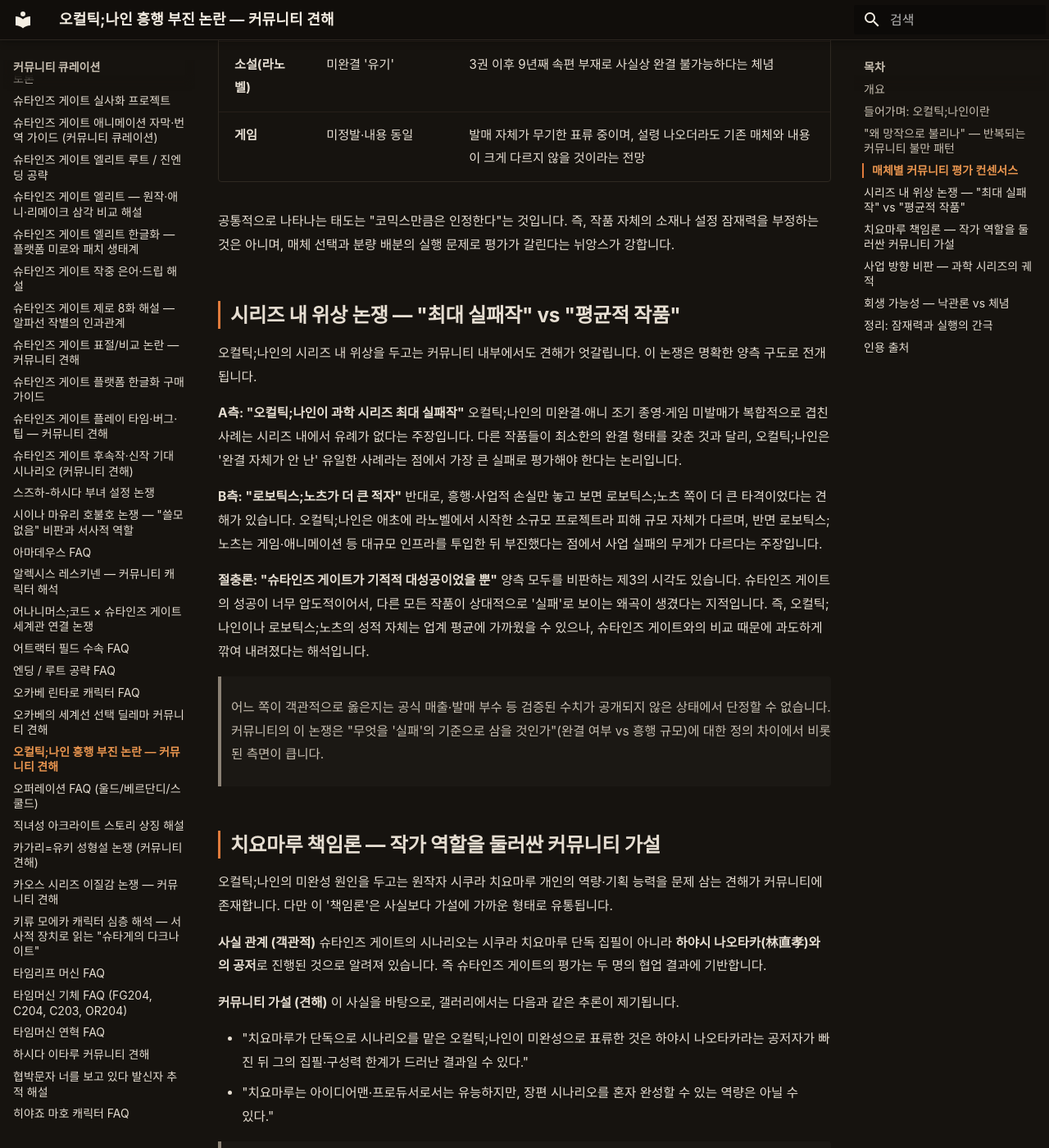
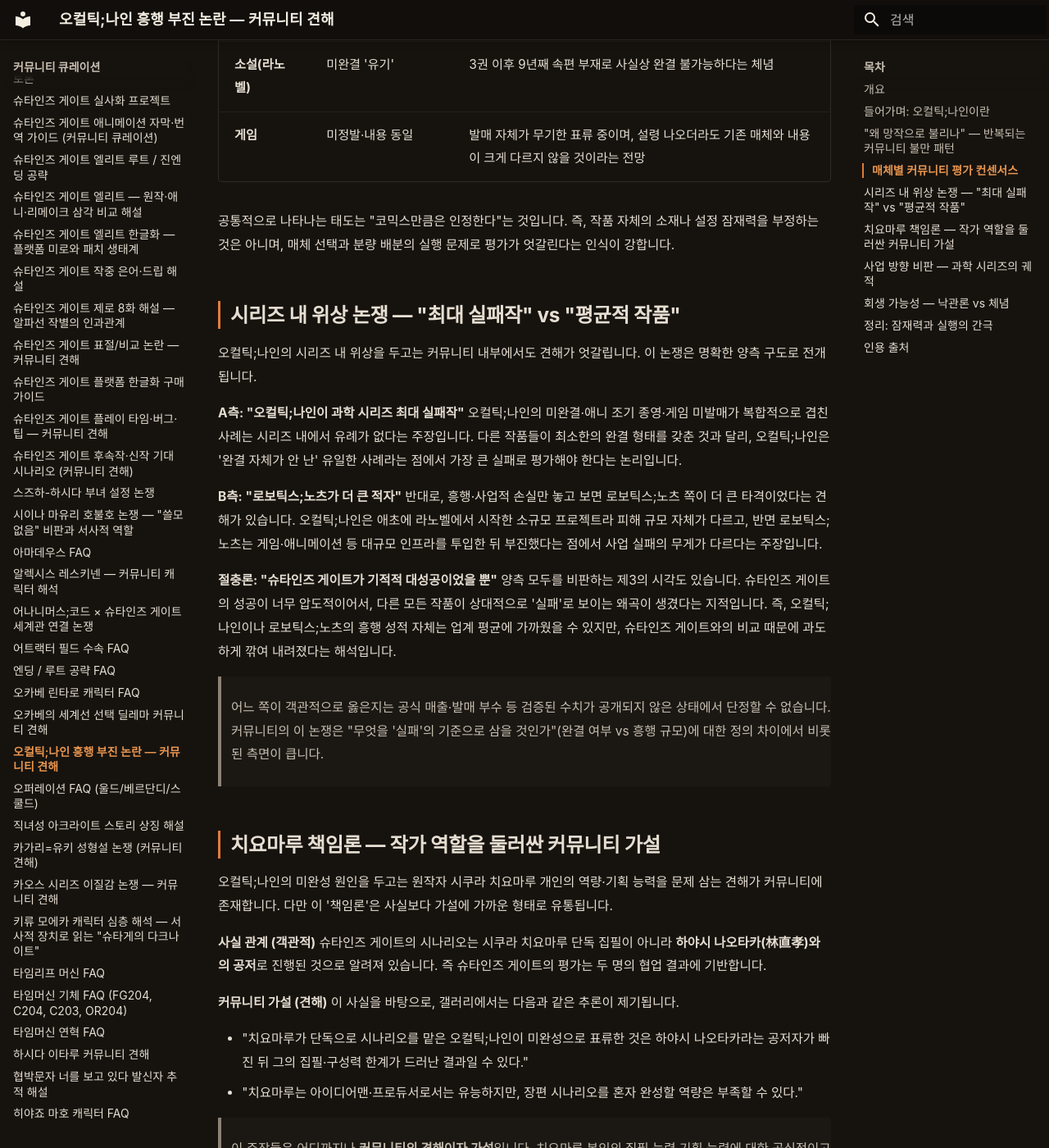
Before and after one commit to sgwiki/sgwiki.github.io, an MkDocs documentation site: the page built from wiki/커뮤니티-큐레이션/오컬틱-나인-흥행부진-논란-커뮤니티-견해.md, in a window 1280 px wide and 1400 px high, scrolled down 2029 px. Shown: the whole window at 82% size. Built offline with MkDocs 1.6.1 and Material for MkDocs 9.7.7, drawn with Linux system fonts in a browser that asks for light colours; some web fonts are replaced; some of the changed text lies outside the part shown.

Commit message:
chore(wiki): 오컬틱-나인-흥행부진-논란-커뮤니티-견해 정비 — frontmatter spoiler enum 표준화(medium→main_story)·번역투 교정(뉘앙스→인식·-으나→-지만)·비문 교정(역량은 아닐 수 있다→역량은 부족할 수 있다)·접속 어색(다르며 반면→다르고 반면)·종결어미 통일(벗어나지 않습니다→머물러 있습니다)

```diff
--- a/wiki/커뮤니티-큐레이션/오컬틱-나인-흥행부진-논란-커뮤니티-견해.md
+++ b/wiki/커뮤니티-큐레이션/오컬틱-나인-흥행부진-논란-커뮤니티-견해.md
@@ -58,7 +58,7 @@
 | **소설(라노벨)** | 미완결 '유기' | 3권 이후 9년째 속편 부재로 사실상 완결 불가능하다는 체념 |
 | **게임** | 미정발·내용 동일 | 발매 자체가 무기한 표류 중이며, 설령 나오더라도 기존 매체와 내용이 크게 다르지 않을 것이라는 전망 |
 
-공통적으로 나타나는 태도는 "코믹스만큼은 인정한다"는 것입니다. 즉, 작품 자체의 소재나 설정 잠재력을 부정하는 것은 아니며, 매체 선택과 분량 배분의 실행 문제로 평가가 갈린다는 뉘앙스가 강합니다.
+공통적으로 나타나는 태도는 "코믹스만큼은 인정한다"는 것입니다. 즉, 작품 자체의 소재나 설정 잠재력을 부정하는 것은 아니며, 매체 선택과 분량 배분의 실행 문제로 평가가 엇갈린다는 인식이 강합니다.
 
 ## 시리즈 내 위상 논쟁 — "최대 실패작" vs "평균적 작품"
 
@@ -68,10 +68,10 @@
 오컬틱;나인의 미완결·애니 조기 종영·게임 미발매가 복합적으로 겹친 사례는 시리즈 내에서 유례가 없다는 주장입니다. 다른 작품들이 최소한의 완결 형태를 갖춘 것과 달리, 오컬틱;나인은 '완결 자체가 안 난' 유일한 사례라는 점에서 가장 큰 실패로 평가해야 한다는 논리입니다.
 
 **B측: "로보틱스;노츠가 더 큰 적자"**
-반대로, 흥행·사업적 손실만 놓고 보면 로보틱스;노츠 쪽이 더 큰 타격이었다는 견해가 있습니다. 오컬틱;나인은 애초에 라노벨에서 시작한 소규모 프로젝트라 피해 규모 자체가 다르며, 반면 로보틱스;노츠는 게임·애니메이션 등 대규모 인프라를 투입한 뒤 부진했다는 점에서 사업 실패의 무게가 다르다는 주장입니다.
+반대로, 흥행·사업적 손실만 놓고 보면 로보틱스;노츠 쪽이 더 큰 타격이었다는 견해가 있습니다. 오컬틱;나인은 애초에 라노벨에서 시작한 소규모 프로젝트라 피해 규모 자체가 다르고, 반면 로보틱스;노츠는 게임·애니메이션 등 대규모 인프라를 투입한 뒤 부진했다는 점에서 사업 실패의 무게가 다르다는 주장입니다.
 
 **절충론: "슈타인즈 게이트가 기적적 대성공이었을 뿐"**
-양측 모두를 비판하는 제3의 시각도 있습니다. 슈타인즈 게이트의 성공이 너무 압도적이어서, 다른 모든 작품이 상대적으로 '실패'로 보이는 왜곡이 생겼다는 지적입니다. 즉, 오컬틱;나인이나 로보틱스;노츠의 성적 자체는 업계 평균에 가까웠을 수 있으나, 슈타인즈 게이트와의 비교 때문에 과도하게 깎여 내려졌다는 해석입니다.
+양측 모두를 비판하는 제3의 시각도 있습니다. 슈타인즈 게이트의 성공이 너무 압도적이어서, 다른 모든 작품이 상대적으로 '실패'로 보이는 왜곡이 생겼다는 지적입니다. 즉, 오컬틱;나인이나 로보틱스;노츠의 흥행 성적 자체는 업계 평균에 가까웠을 수 있지만, 슈타인즈 게이트와의 비교 때문에 과도하게 깎여 내려졌다는 해석입니다.
 
 > 어느 쪽이 객관적으로 옳은지는 공식 매출·발매 부수 등 검증된 수치가 공개되지 않은 상태에서 단정할 수 없습니다. 커뮤니티의 이 논쟁은 "무엇을 '실패'의 기준으로 삼을 것인가"(완결 여부 vs 흥행 규모)에 대한 정의 차이에서 비롯된 측면이 큽니다.
 
@@ -86,7 +86,7 @@
 이 사실을 바탕으로, 갤러리에서는 다음과 같은 추론이 제기됩니다.
 
 - "치요마루가 단독으로 시나리오를 맡은 오컬틱;나인이 미완성으로 표류한 것은 하야시 나오타카라는 공저자가 빠진 뒤 그의 집필·구성력 한계가 드러난 결과일 수 있다."
-- "치요마루는 아이디어맨·프로듀서로서는 유능하지만, 장편 시나리오를 혼자 완성할 수 있는 역량은 아닐 수 있다."
+- "치요마루는 아이디어맨·프로듀서로서는 유능하지만, 장편 시나리오를 혼자 완성할 역량은 부족할 수 있다."
 
 > 이 주장들은 어디까지나 **커뮤니티의 견해이자 가설**입니다. 치요마루 본인의 집필 능력·기획 능력에 대한 공식적이고 검증된 평가가 존재하지 않으며, 미완결의 실제 원인(건강·사업 일정·회사 사정 등)은 외부에 알려지지 않았습니다. 따라서 이를 사실로 단정해 서술하지 않습니다.
 
@@ -121,7 +121,7 @@
 
 - **잠재력은 인정된다**: 초상 과학이라는 독자적 소재, 흥미로운 캐릭터 구성, 코믹스가 보여준 안정적 연출 등은 작품 자체의 가능성을 부정하기 어렵다는 평가입니다.
 - **실행이 뒤따르지 못했다**: 분량 배분·매체 믹스 전략·완결 부재 등 실행의 문제가 잠재력을 살리지 못했다는 지적입니다.
-- **단정은 보류된다**: 흥행 실패의 원인, 작가 책임, 사업 방향 오판 등 구체적 진단은 유저 추론 단계를 벗어나지 않습니다.
+- **단정은 보류된다**: 흥행 실패의 원인, 작가 책임, 사업 방향 오판 등 구체적 진단은 유저 추론 단계에 머물러 있습니다.
 
 즉, 커뮤니티가 "오컬틱;나인이 실패작"이라고 말할 때, 그것은 **"잠재력은 있었으나 완결이라는 최소한의 마무리조차 이루어지지 않았다"**는 체감적 실망의 표현으로 이해하는 것이 가장 정확합니다. 이 문서는 그 체감을 사실과 분리해 기록한 사설이며, 공식 흥행 판단을 대체하지 않습니다.
 
```
Also changed, not shown: other parts of wiki/커뮤니티-큐레이션/오컬틱-나인-흥행부진-논란-커뮤니티-견해.md (+1 -1 lines).
